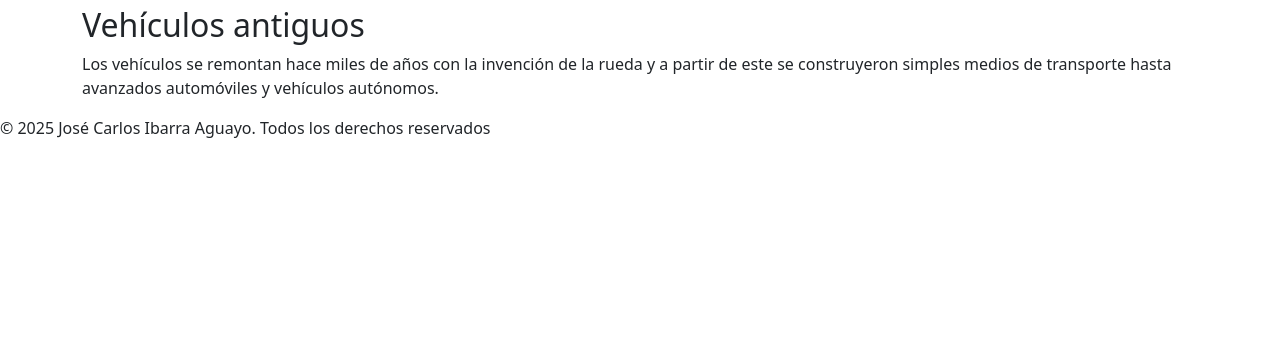
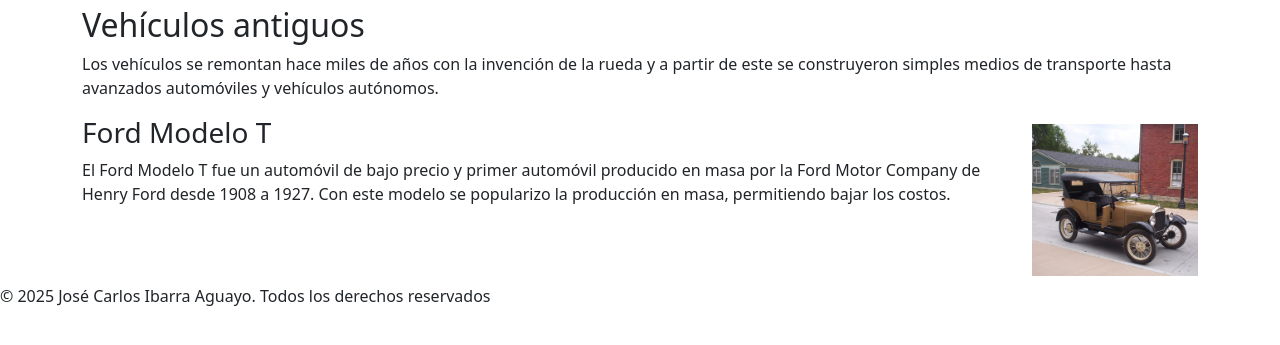
Before and after one commit to Ibarrita/IAJC-250810, a Flask app: page /vehiculos in a window 1280 px wide. Shown: the part 106-451 px from the top of the page. Run offline with Flask 3, Linux system fonts and the light colour scheme.

Commit message:
modelo t

```diff
--- a/templates/vehiculos.html
+++ b/templates/vehiculos.html
@@ -8,5 +8,14 @@
             <p>Los vehículos se remontan hace miles de años con la invención de la rueda y a partir de este se construyeron simples medios de transporte hasta avanzados automóviles y vehículos autónomos.</p>
         </div>
     </div>
+    <div class="row">
+        <div class="col-10">
+            <h3>Ford Modelo T</h3>
+            <p>El Ford Modelo T fue un automóvil de bajo precio y primer automóvil producido en masa por la Ford Motor Company de Henry Ford desde 1908 a 1927. Con este modelo se popularizo la producción en masa, permitiendo bajar los costos.</p>
+        </div>
+        <div class="col-2">
+            <img src="{{url_for("static", filename="images/Modelo_t.jpg")}}" class="img-fluid my-2" alt="Un caballito de marr">
+        </div>
+    </div>
 </section>
 {%endblock%}
```
Also changed, not shown: static/images/Modelo_t.jpg (added).
